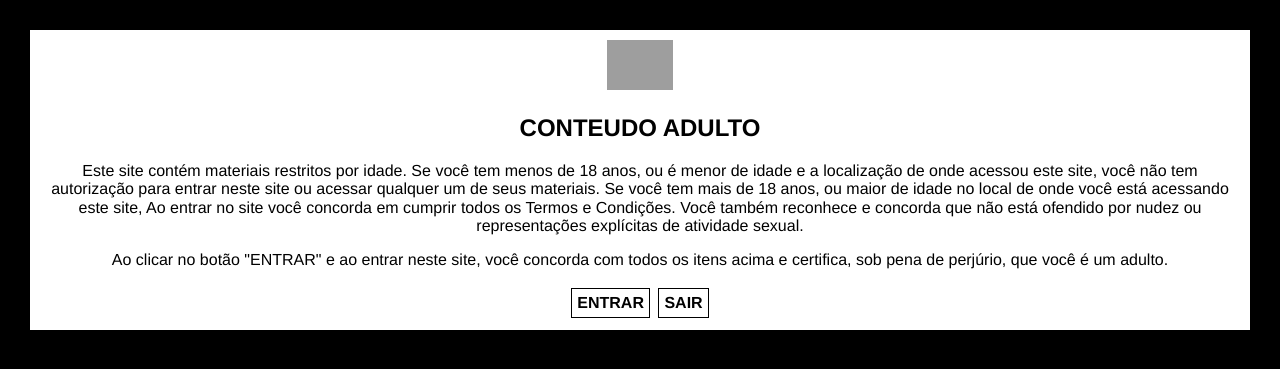
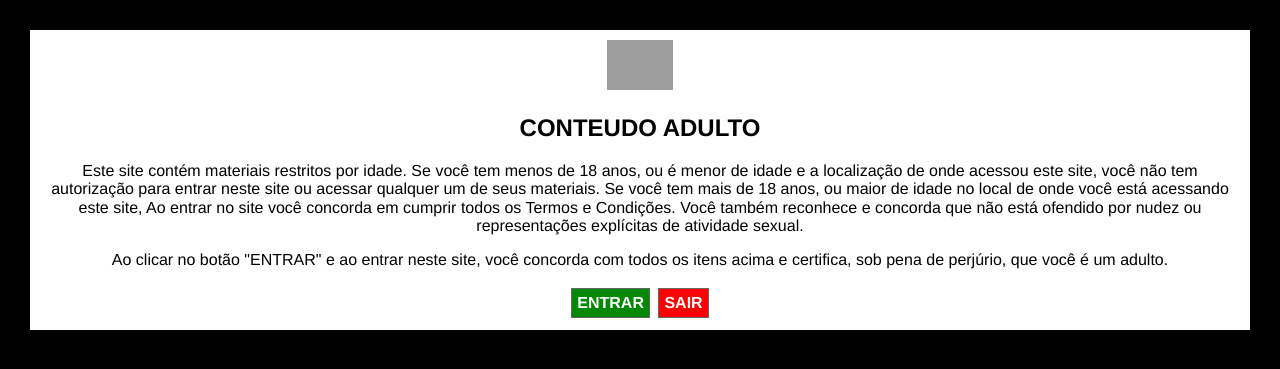
Before and after one commit to guiadamusculacao/guiadamusculacao, a Jekyll site: the page built from _pornstars/teste.html, in a window 1280 px wide. Shown: the top 369 px of the page. Built offline with Jekyll 4.4.1, drawn with Linux system fonts in a browser that asks for light colours; grey boxes are pictures that could not be loaded.

Commit message:
Update teste.html

```diff
--- a/_pornstars/teste.html
+++ b/_pornstars/teste.html
@@ -51,8 +51,10 @@ function getCookie(c_name) {
 .aviso{display:none;position:fixed;top:0;right:0;bottom:0;left:0;z-index:1040;background-color:#000;}
 .aviso-corpo{background-color:#fff;margin:30px;padding:10px;vertical-align:middle;color:#000;}
 .aviso-titulo{text-transform:uppercase;font-weight:bold;text-align:center;}
-.botao-entrar{text-decoration:none;padding:5px;border:solid 1px #000;background-color:#fff;display:inline-block;margin:2px;cursor:pointer;color:#000;font-weight:bold;}
-.botao-sair{text-decoration:none;padding:5px;border:solid 1px #000;background-color:#fff;display:inline-block;margin:2px;cursor:pointer;color:#000;font-weight:bold;}
+.botao-entrar{text-decoration:none;padding:5px;border:solid 1px #676767;background-color:#008803;display:inline-block;margin:2px;cursor:pointer;color:#fff;font-weight:bold;}
+.botao-sair{text-decoration:none;padding:5px;border:solid 1px #676767;background-color:#f00;display:inline-block;margin:2px;cursor:pointer;color:#fff;font-weight:bold;}
+.botao-entrar:hover{background-color:#004e02;}
+.botao-sair:hover{background-color:#ab0000;}
 </style>
 <button id="delCookie">DELETE COOKIE</button>
 <div id="myModal" class="aviso">
```
